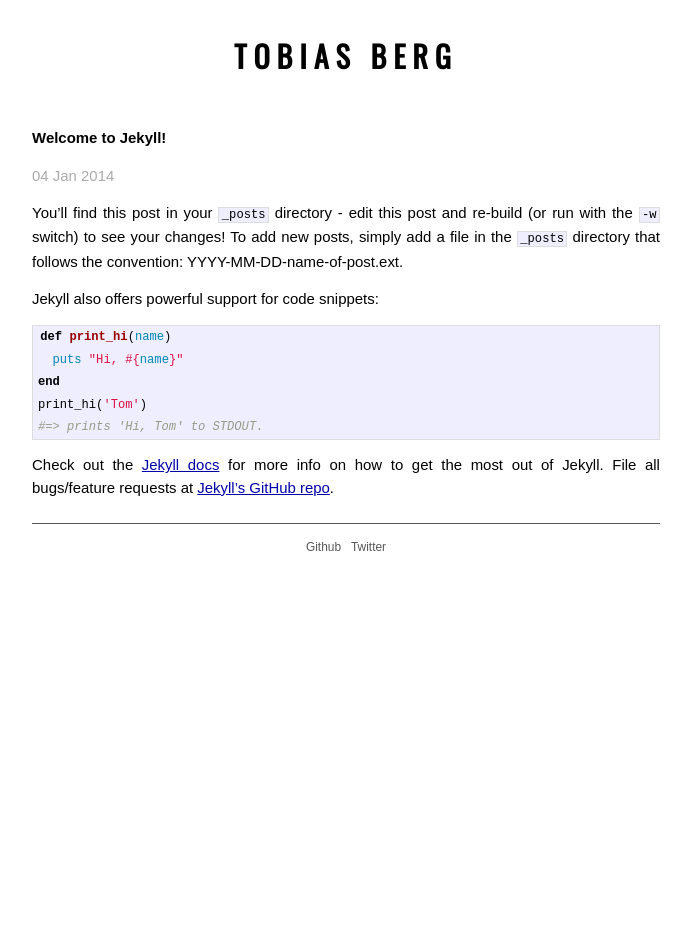
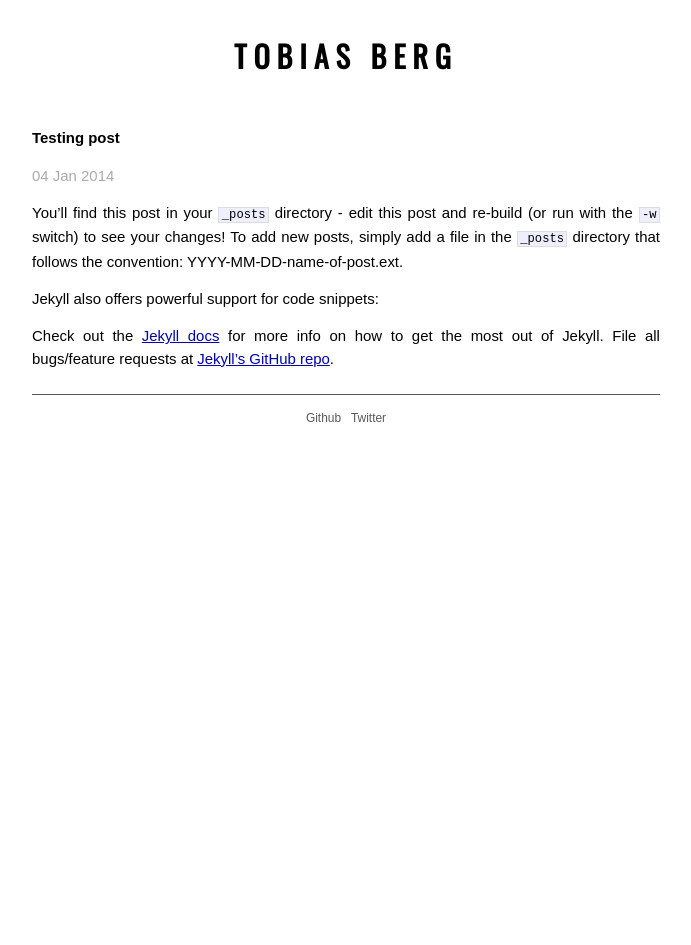
Before and after one commit to TobiasBerg/TobiasBerg.github.io, a Jekyll site: the page built from _posts/2014-01-04-welcome-to-jekyll.markdown, in a window 1280 px wide. Shown: the whole page, without its empty margins (294-985 px from the left). Built offline with Jekyll 4.4.1, drawn with Linux system fonts in a browser that asks for light colours; Markdown is read by kramdown in place of the engine named in the settings; comment, search, counter and statistics services are not loaded.

Commit message:
Made the first post not so stock

```diff
--- a/_posts/2014-01-04-welcome-to-jekyll.markdown
+++ b/_posts/2014-01-04-welcome-to-jekyll.markdown
@@ -1,8 +1,8 @@
 ---
 layout: post
-title:  "Welcome to Jekyll!"
+title:  "Testing post"
 date:   2014-01-04 16:45:32
-categories: jekyll update
+categories: Testing
 ---
 
 You'll find this post in your `_posts` directory - edit this post and re-build (or run with the `-w` switch) to see your changes!
@@ -10,14 +10,6 @@
 
 Jekyll also offers powerful support for code snippets:
 
-{% highlight ruby %}
-def print_hi(name)
-  puts "Hi, #{name}"
-end
-print_hi('Tom')
-#=> prints 'Hi, Tom' to STDOUT.
-{% endhighlight %}
-
 Check out the [Jekyll docs][jekyll] for more info on how to get the most out of Jekyll. File all bugs/feature requests at [Jekyll's GitHub repo][jekyll-gh].
 
 [jekyll-gh]: https://github.com/mojombo/jekyll
```
